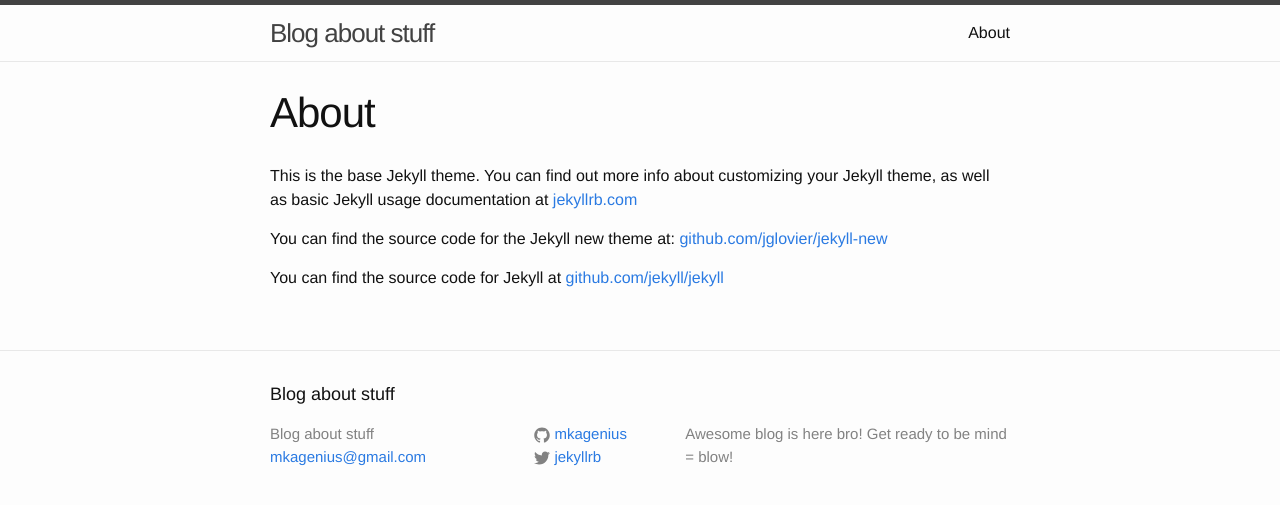
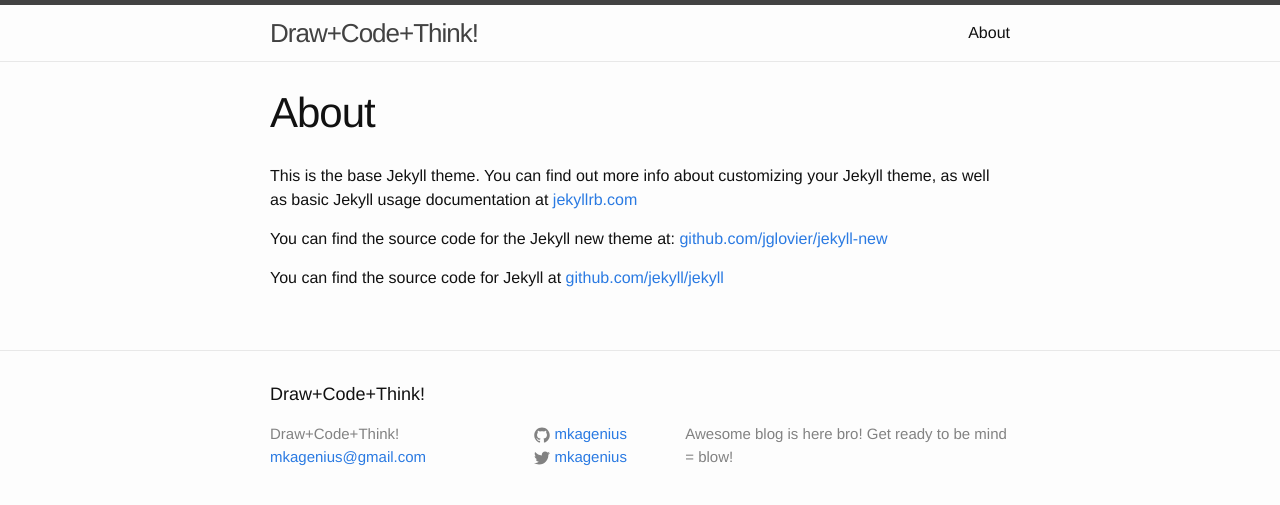
Before and after one commit to mkagenius/blog, a Jekyll site: the page built from about.md, in a window 1280 px wide. Shown: the top 505 px of the page. Built offline with Jekyll 4.4.1, drawn with Linux system fonts in a browser that asks for light colours.

Commit message:
config hmm.. :P

```diff
--- a/_config.yml
+++ b/_config.yml
@@ -1,11 +1,12 @@
 # Site settings
-title: Blog about stuff
+title: Draw+Code+Think!
 email: mkagenius@gmail.com
 description: > # this means to ignore newlines until "baseurl:"
-  Awesome blog is here bro! Get ready to be mind = blow!
+  Awesome blog is here bro!
+  Get ready to be mind = blow!
 baseurl: "/blog/" # the subpath of your site, e.g. /blog/
 url: "http://mkagenius.github.io" # the base hostname & protocol for your site
-twitter_username: jekyllrb
+twitter_username: mkagenius
 github_username:  mkagenius
 
 # Build settings
```
